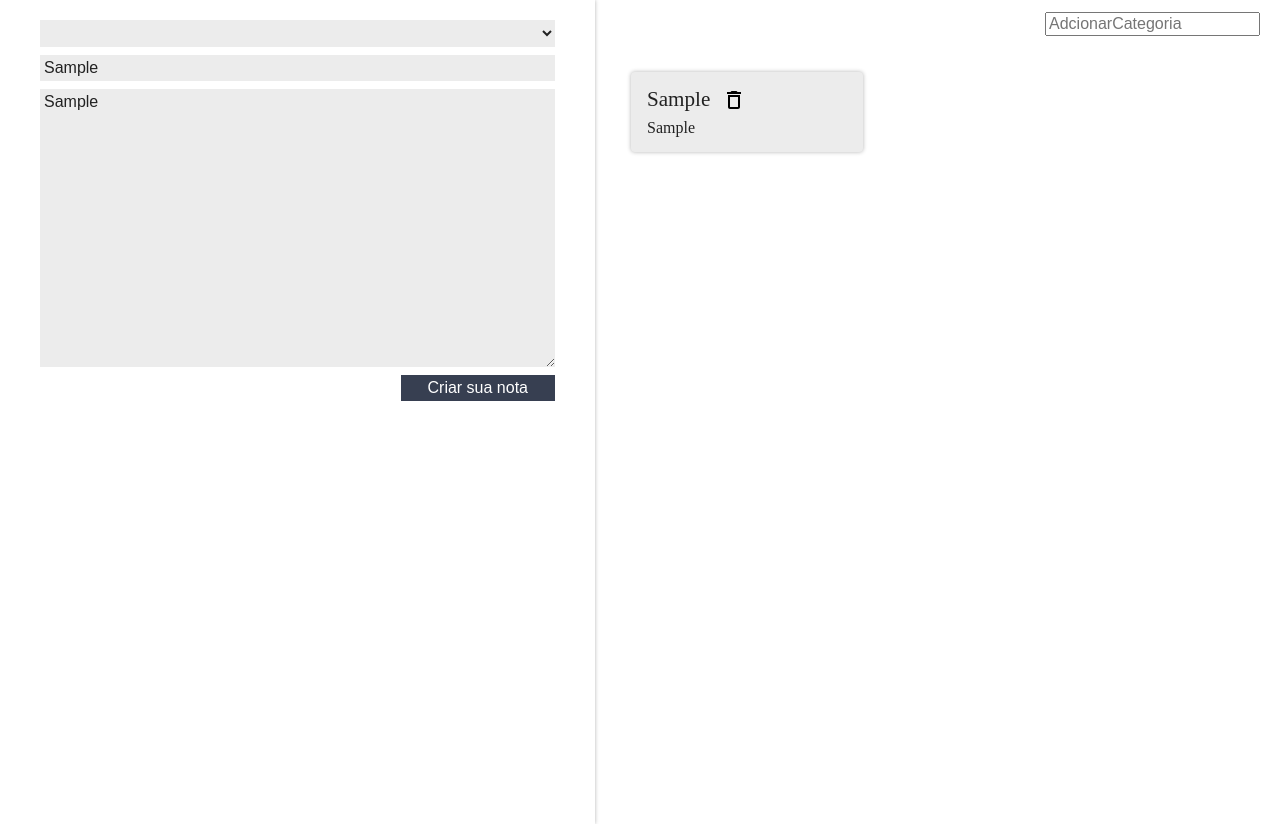
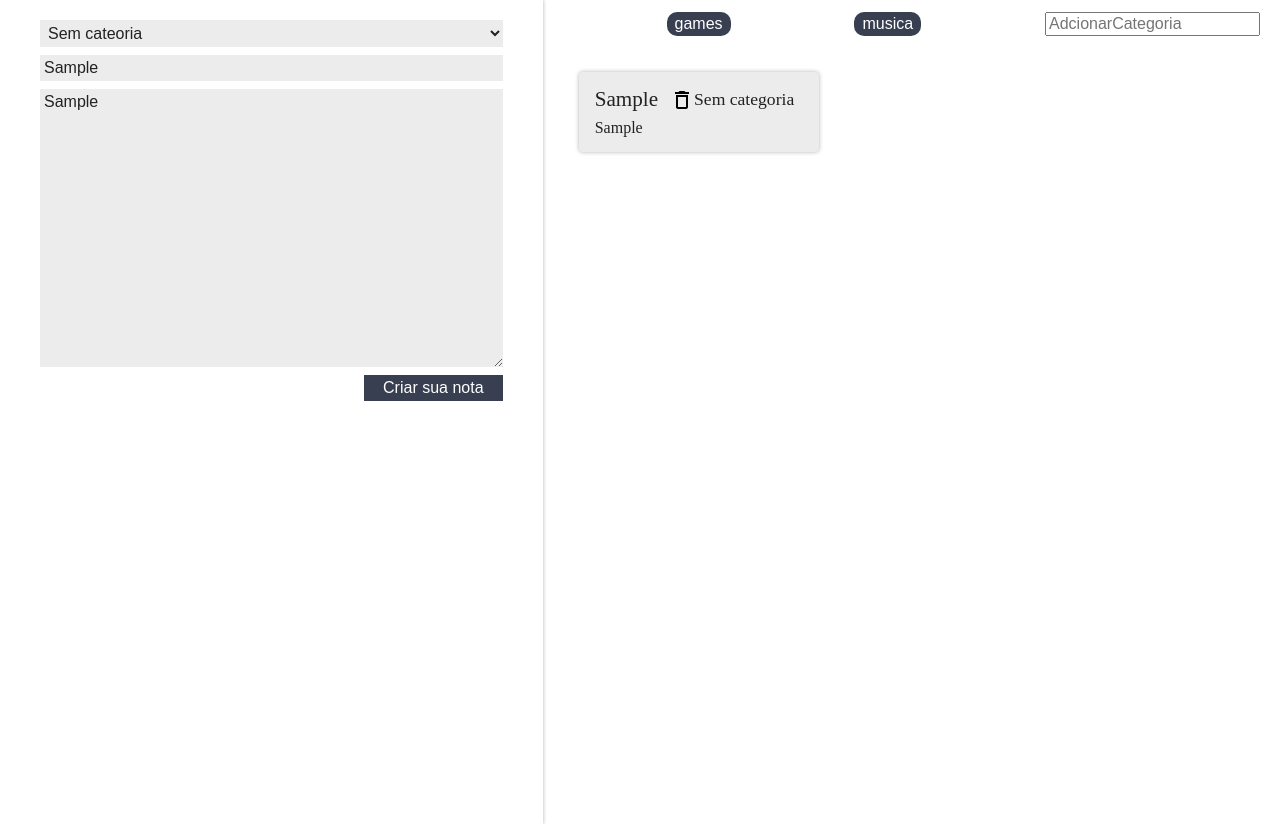
Before and after one commit to LucasMeyble/alura, a React (Create React App) app in the folder entendendo_react/ceep/: page / in a window 1280 px wide. Both pictures are taken after typing "Sample", "Sample" into the empty fields and a click on the button "Criar sua nota". Built offline with nearby package versions, Linux system fonts and the light colour scheme.

Commit message:
adicionando categoria aos cards

```diff
--- a/entendendo_react/ceep/src/App.js
+++ b/entendendo_react/ceep/src/App.js
@@ -11,12 +11,12 @@
     super()
     this.state = {
       notas:[],
-      categorias:[]
+      categorias:['games', 'musica']
     }
   }
 
-  criarNota(titulo, texto){
-    const novaNota = {titulo, texto}
+  criarNota(titulo, texto, categoria){
+    const novaNota = {titulo, texto, categoria}
     const novoArrayNotas = [...this.state.notas, novaNota]
     const novoEstado = {
       notas:novoArrayNotas
--- a/entendendo_react/ceep/src/components/CardNota/CardNota.jsx
+++ b/entendendo_react/ceep/src/components/CardNota/CardNota.jsx
@@ -15,6 +15,7 @@
                 <header className='card-nota_cabecalho'>
                     <h3 className='card-nota_titulo'>{this.props.titulo}</h3>
                     <DeleteSVG onClick={this.apagar.bind(this)}/>
+                    <h4>{this.props.categoria}</h4>
                 </header>
                 <p className='card-nota_texto'>{this.props.texto}</p>
             </section>
--- a/entendendo_react/ceep/src/components/FormularioCadastro/FormularioCadastro.jsx
+++ b/entendendo_react/ceep/src/components/FormularioCadastro/FormularioCadastro.jsx
@@ -5,7 +5,8 @@
     constructor(props){
         super(props);
         this.titulo = '';
-        this.texto = ''
+        this.texto = '';
+        this.categoria = 'Sem categoria';
 
     }
 
@@ -19,10 +20,15 @@
         this.texto = evento.target.value;
     }
 
+    _handleMudancaCategoria(evento){
+        evento.stopPropagation();
+        this.categoria = evento.target.value;
+    }
+
     _criarNota(evento){
         evento.preventDefault();
         evento.stopPropagation();
-        this.props.criarNota(this.titulo, this.texto);
+        this.props.criarNota(this.titulo, this.texto, this.categoria);
 
     }
 
@@ -31,7 +37,8 @@
             <form className='form-cadastro'
                 onSubmit={this._criarNota.bind(this)}
             >
-                <select className='form-cadastro_input'>
+                <select className='form-cadastro_input' onChange={this._handleMudancaCategoria.bind(this)}>
+                    <option>Sem cateoria</option>
                     {this.props.categorias.map((categoria) => {
                         return <option>{categoria}</option>
                     })}
--- a/entendendo_react/ceep/src/components/ListaDeNotas/ListaDeNotas.jsx
+++ b/entendendo_react/ceep/src/components/ListaDeNotas/ListaDeNotas.jsx
@@ -14,7 +14,9 @@
                                 indice={index}
                                 apagarNota={this.props.apagarNota}
                                 titulo={nota.titulo}
-                                texto={nota.texto}/>
+                                texto={nota.texto}
+                                categoria={nota.categoria}
+                            />
                         </li>
                     );
                 }) }
```
